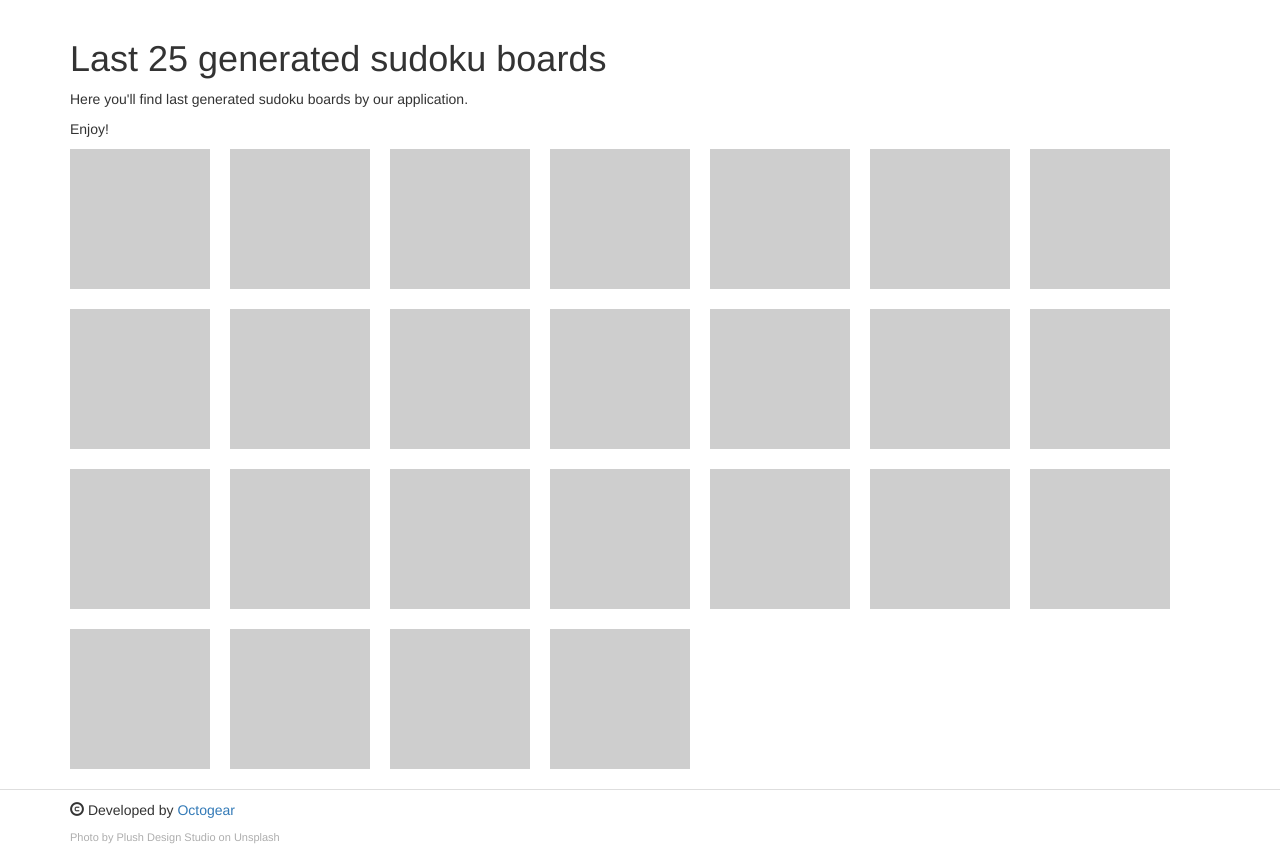
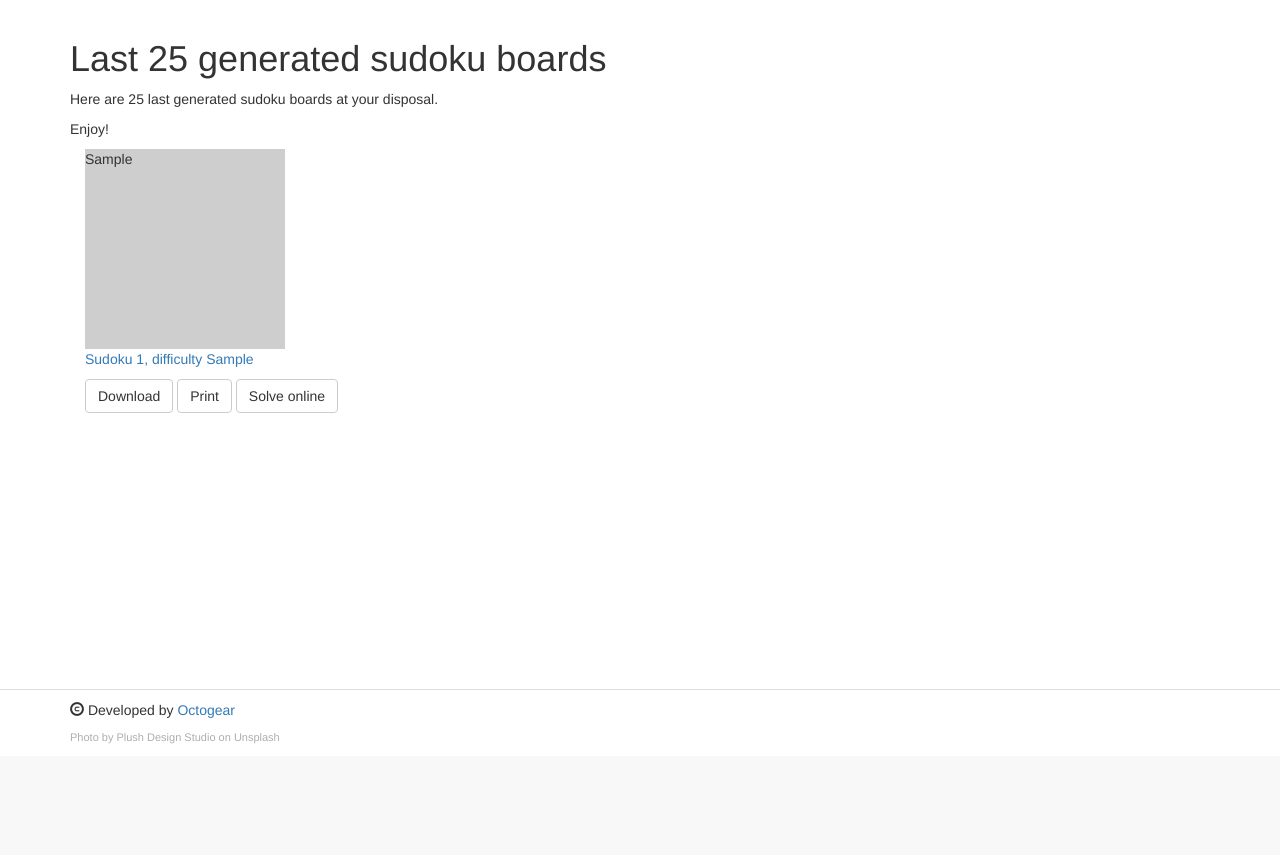
Before and after one commit to Octogear/sudoku, a Django app: page /lastboards/ in a window 1280 px wide. Shown: the part 51-906 px from the top of the page. After the commit the page ends 794 px from the top, so only its background shows below. Run offline with Django 3.2, Linux system fonts and the light colour scheme; tables that the repository leaves empty hold one stand-in row (values such as "Sample post"); some libraries are stand-ins or nearby versions.

Commit message:
#12 - wip, backend setup is done.

```diff
--- a/sudoku_app/views.py
+++ b/sudoku_app/views.py
@@ -52,6 +52,7 @@ class ApiView(TemplateView):
         return render(
             request,
             self.template_name, {
+                'page_title': self.page_title,
                 'base_url': "{0}://{1}{2}".format(request.scheme, request.get_host(), request.path),
             }
         )
@@ -61,12 +62,15 @@ class LastBoardsView(TemplateView):
     """Last Boards view."""
 
     template_name = 'lastboards.html'
-    page_title = "Sudoku Generator API v.1"
+    page_title = "Last generated sudoku boards."
 
     def get(self, request, *args, **kwargs):
+        q = SudokuModel.objects.all().order_by('-id')[:25]
         return render(
             request,
             self.template_name, {
+                'page_title': self.page_title,
+                'last_boards': q,
                 'base_url': "{0}://{1}{2}".format(request.scheme, request.get_host(), request.path),
             }
         )
--- a/templates/lastboards.html
+++ b/templates/lastboards.html
@@ -4,39 +4,26 @@
     <div class="row">
         <div class="col-sm-12">
             <h1>Last 25 generated sudoku boards</h1>
-            <p>Here you'll find last generated sudoku boards by our application.</p>
+            <p>Here are 25 last generated sudoku boards at your disposal.</p>
             <p>Enjoy!</p>
         </div>
     </div>
 
     <div class="row">
         <div class="col-sm-12">
-            <div style="width:140px; height:140px; background-color:#cecece; margin:0 20px 20px 0; float:left;"> </div>
-            <div style="width:140px; height:140px; background-color:#cecece; margin:0 20px 20px 0; float:left;"> </div>
-            <div style="width:140px; height:140px; background-color:#cecece; margin:0 20px 20px 0; float:left;"> </div>
-            <div style="width:140px; height:140px; background-color:#cecece; margin:0 20px 20px 0; float:left;"> </div>
-            <div style="width:140px; height:140px; background-color:#cecece; margin:0 20px 20px 0; float:left;"> </div>
-            <div style="width:140px; height:140px; background-color:#cecece; margin:0 20px 20px 0; float:left;"> </div>
-            <div style="width:140px; height:140px; background-color:#cecece; margin:0 20px 20px 0; float:left;"> </div>
-            <div style="width:140px; height:140px; background-color:#cecece; margin:0 20px 20px 0; float:left;"> </div>
-            <div style="width:140px; height:140px; background-color:#cecece; margin:0 20px 20px 0; float:left;"> </div>
-            <div style="width:140px; height:140px; background-color:#cecece; margin:0 20px 20px 0; float:left;"> </div>
-            <div style="width:140px; height:140px; background-color:#cecece; margin:0 20px 20px 0; float:left;"> </div>
-            <div style="width:140px; height:140px; background-color:#cecece; margin:0 20px 20px 0; float:left;"> </div>
-            <div style="width:140px; height:140px; background-color:#cecece; margin:0 20px 20px 0; float:left;"> </div>
-            <div style="width:140px; height:140px; background-color:#cecece; margin:0 20px 20px 0; float:left;"> </div>
-            <div style="width:140px; height:140px; background-color:#cecece; margin:0 20px 20px 0; float:left;"> </div>
-            <div style="width:140px; height:140px; background-color:#cecece; margin:0 20px 20px 0; float:left;"> </div>
-            <div style="width:140px; height:140px; background-color:#cecece; margin:0 20px 20px 0; float:left;"> </div>
-            <div style="width:140px; height:140px; background-color:#cecece; margin:0 20px 20px 0; float:left;"> </div>
-            <div style="width:140px; height:140px; background-color:#cecece; margin:0 20px 20px 0; float:left;"> </div>
-            <div style="width:140px; height:140px; background-color:#cecece; margin:0 20px 20px 0; float:left;"> </div>
-            <div style="width:140px; height:140px; background-color:#cecece; margin:0 20px 20px 0; float:left;"> </div>
-            <div style="width:140px; height:140px; background-color:#cecece; margin:0 20px 20px 0; float:left;"> </div>
-            <div style="width:140px; height:140px; background-color:#cecece; margin:0 20px 20px 0; float:left;"> </div>
-            <div style="width:140px; height:140px; background-color:#cecece; margin:0 20px 20px 0; float:left;"> </div>
-            <div style="width:140px; height:140px; background-color:#cecece; margin:0 20px 20px 0; float:left;"> </div>
-
+            {% for board in last_boards %}
+            <div class="col-sm-3">
+                <div class="temp_square">
+                    {{ board.board_data }}
+                </div>
+                <p><a href="#" title="Click to solve it online">Sudoku {{board.id}}, difficulty {{board.board_diffic}}</a></p>
+                <p>
+                    <a class="btn btn-default" href="#download/{{board.id}}">Download</a>
+                    <a class="btn btn-default" href="#print/{{board.id}}">Print</a>
+                    <a class="btn btn-default" href="#solve/{{board.id}}">Solve online</a>
+                </p>
+            </div>
+            {% endfor %}
         </div>
     </div>
 {% endblock %}
```
